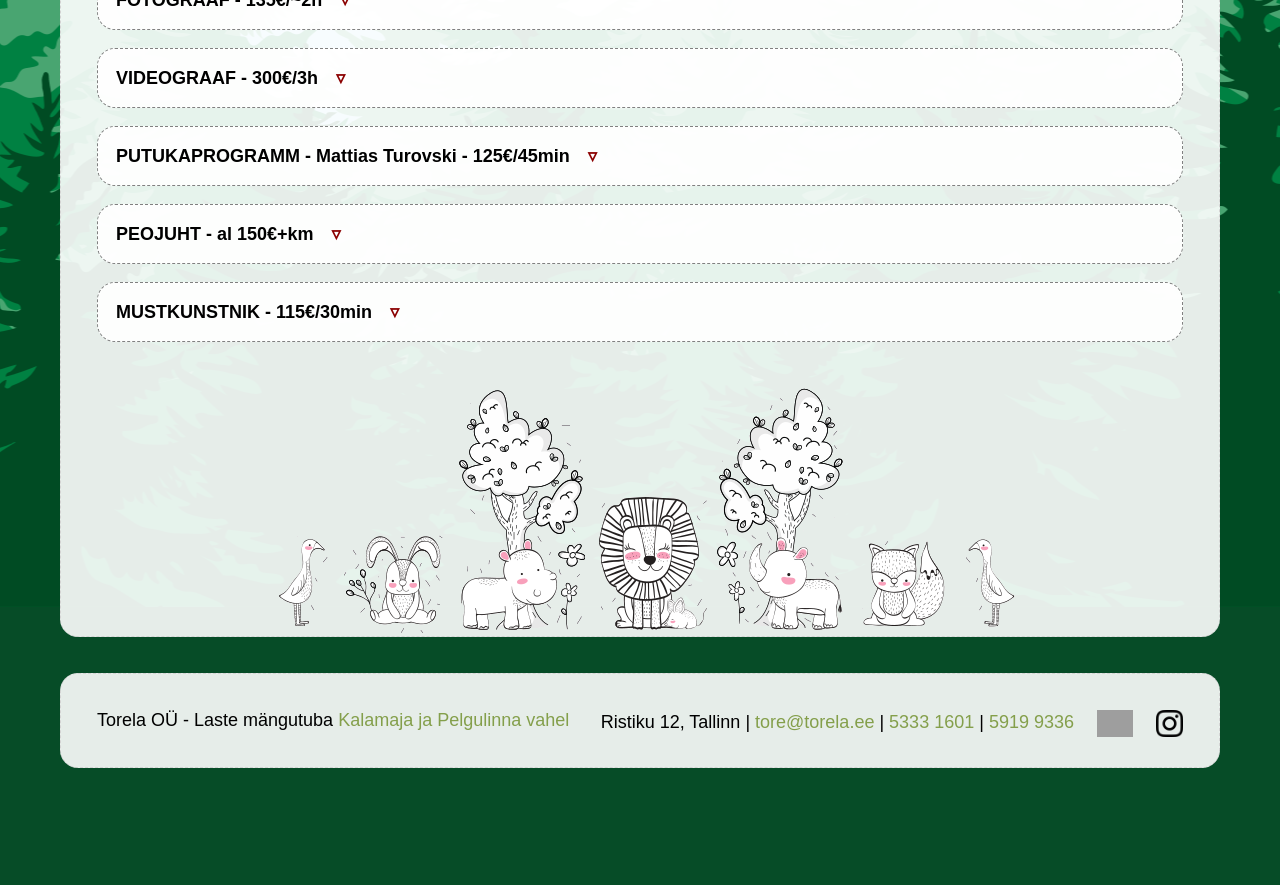
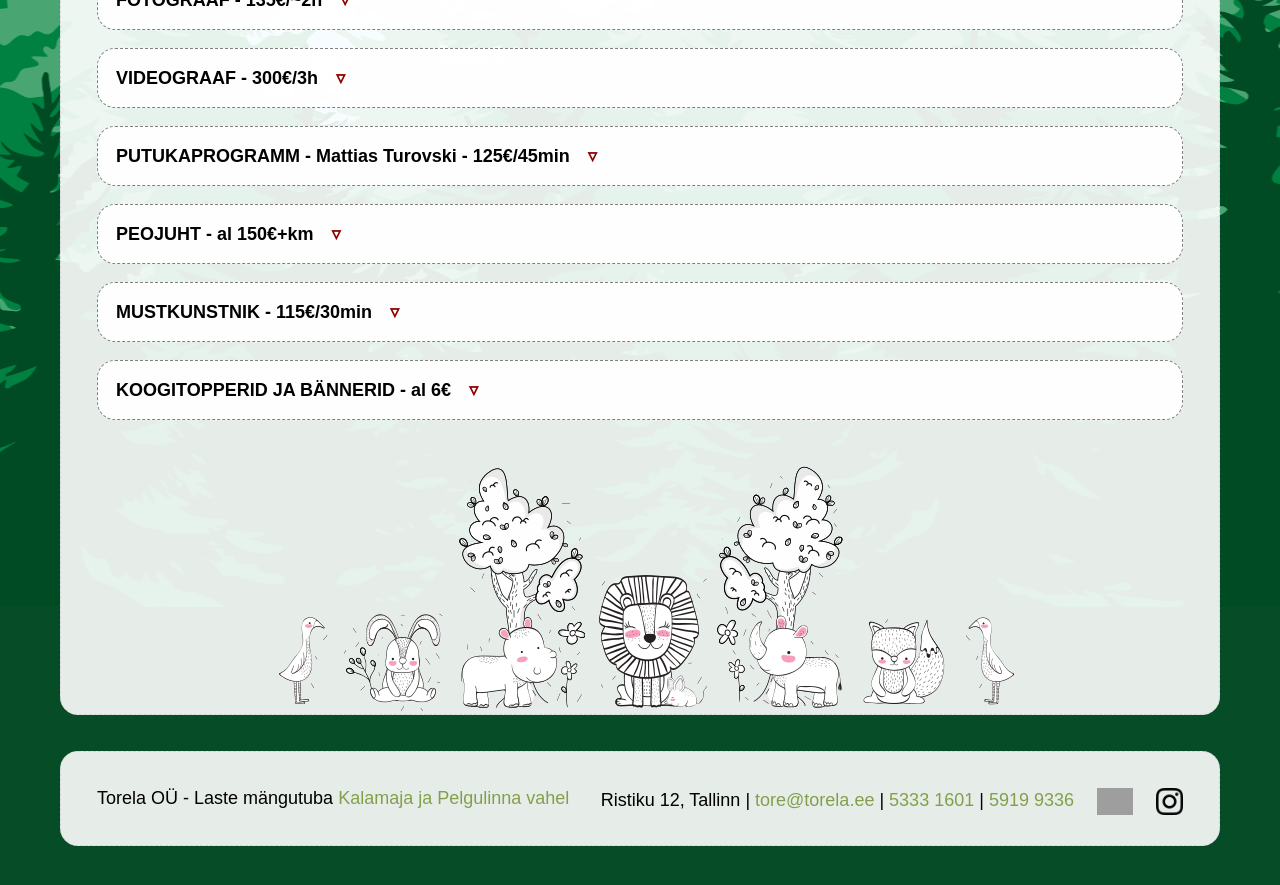
Before and after one commit to mypsik/torela, a Jekyll site: the page built from lisateenused/index.md, in a window 1280 px wide and 900 px high, scrolled down 858 px. Shown: the top 885 px of the window. Built offline with Jekyll 4.4.1, drawn with Linux system fonts in a browser that asks for light colours; before the commit the page ends 1680 px from its top, so only the background shows below that; grey boxes are pictures that could not be loaded.

Commit message:
Update index.md

```diff
--- a/lisateenused/index.md
+++ b/lisateenused/index.md
@@ -121,7 +121,7 @@
   <img alt="Richard Samarüütel" src="https://scontent.fhen1-1.fna.fbcdn.net/v/t31.0-8/1074322_1666600350072259_767373963240585599_o.jpg?_nc_cat=108&_nc_ht=scontent.fhen1-1.fna&oh=c5834b8b9cbd9af2486e27abe8b0f4d8&oe=5D3815A8" width="350">
 
 
-  KOOGITOPPERID JA BÄNNERID - al 6€
+KOOGITOPPERID JA BÄNNERID - al 6€
 
 : Lapse sünnipäevatordi aitab eriliseks muuta Anneli Nahk, kes meisterdab nimelisi glitter-koogitoppereid ja "palju õnne" bännereid.
 
@@ -129,9 +129,19 @@
 
   Hind sisaldab nime ja numbrit. Pöördel on topper valge. Tellides võimalik valida erinevate värvitoonide vahel.
 
+  <img alt="Topper1" src="topper1.jpg" height="150">
+  <img alt="Topper2" src="topper2.jpg" height="150">
+  <img alt="Glitter1" src="glitter1.jpg" height="150">
+  <img alt="Glitter2" src="glitter2.jpg" height="150">
 
   BÄNNER - 1,5€ tähelipuke
 
   "Palju õnne" bänner muudab sünnipäeva pidulikuks. Bänner valmistatakse Teie valitud värvides.
   Tähed saab valida, kas matid, kergelt sätendavad või peegelefektiga.
   Võimalik juurde tellida ka lapse nime ning vanusega lipukesed.
+
+  <img alt="Banner1" src="banner1.jpg" height="150">
+  <img alt="Banner2" src="banner2.jpg" height="150">
+  <img alt="Banner3" src="banner3.jpg" height="150">
+  <img alt="Värvivalik1" src="varvivalik1.jpg" height="150">
+  <img alt="Värvivalik2" src="varvivalik2.jpg" height="150">
```
